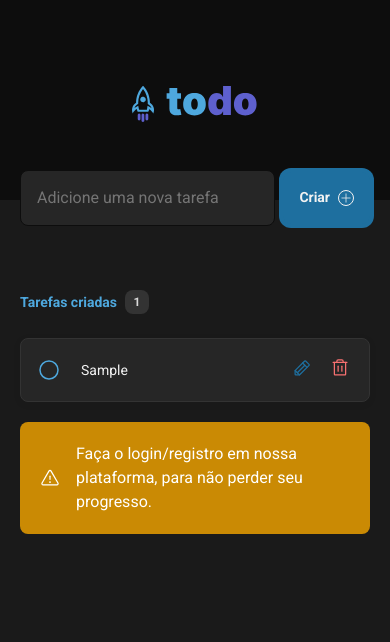
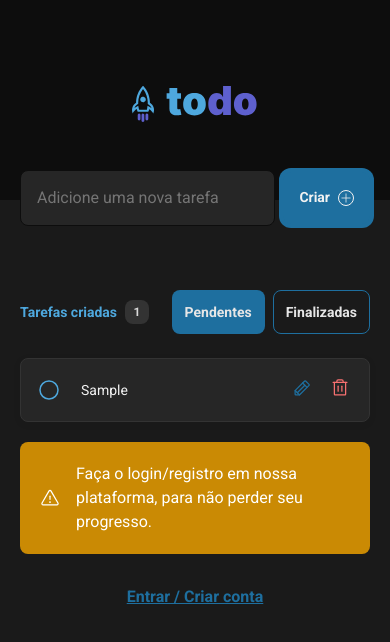
Before and after one commit to DuDupedrosa/rocket-list, a React (Vite) app: page / in a window 390 px wide. Both pictures are taken after typing "Sample" into the empty fields and a click on the button "Criar". Shown: the top 642 px of the page. Built offline with nearby package versions, Linux system fonts and the light colour scheme; a web font is replaced by a local one.

Commit message:
fechando fluxo completo de tasks + mobile

```diff
--- a/src/components/task/AddNewTask.tsx
+++ b/src/components/task/AddNewTask.tsx
@@ -19,6 +19,7 @@ import * as style from './style/AddNewTaskStyle';
 import LoadingSpinner from '../ui/loadingSpinner';
 import PageSpinner from '../ui/PageSpinner';
 import NewTaskBoxLogged from './NewTaskBoxLogged';
+import { useNavigate } from 'react-router-dom';
 
 function addNewTask() {
   const [tasksList, setTasksList] = useState<CreateTaskType[] | []>([]);
@@ -38,6 +39,8 @@ function addNewTask() {
   const [editTaskLoading, setEditTaskLoading] = useState<boolean>(false);
   const [deleteTaskLoading, setDeleteTaskLoading] = useState<boolean>(false);
   const [addNewTaskLoading, setAddNewTaskLoading] = useState<boolean>(false);
+  const navigate = useNavigate();
+  const [completeTaskDialog, setCompleteTaskDialog] = useState<boolean>(false);
 
   function handleEditTask(task: CreatedTask) {
     setTaskToEdit(task);
@@ -49,7 +52,11 @@ function addNewTask() {
     setDeleteDialog(true);
   }
 
-  async function handleSubmitEditTask() {
+  async function handleSubmitEditTask({
+    completeTask,
+  }: {
+    completeTask: boolean;
+  }) {
     setEditTaskLoading(true);
 
     try {
@@ -59,13 +66,19 @@ function addNewTask() {
       let payload = {
         userId,
         value,
-        status,
+        status: completeTask ? taskStatusEnum.COMPLETED : status,
         id,
       };
 
       const { data } = await http.put('/task', payload);
 
-      setEditDialog(false);
+      if (completeTask) {
+        setCompleteTaskDialog(false);
+      } else {
+        setEditDialog(false);
+      }
+
+      setTaskToEdit(null);
       await getTask({ status: status, userId: userId });
     } catch (err: unknown) {
       if (err instanceof AxiosError) {
@@ -168,6 +181,7 @@ function addNewTask() {
   async function addNewTask() {
     if (!user) return;
     setAddNewTaskLoading(true);
+    setAlertOfLimite(false);
 
     let payload: CreateTaskType = {
       value: task,
@@ -181,9 +195,26 @@ function addNewTask() {
       await getTask({ status: taskStatusEnum.PENDING, userId: user.id });
     } catch (err: unknown) {
       if (err instanceof AxiosError) {
+        let status: number;
+
+        if (err.response) {
+          status = err.response.status;
+
+          if (status === errorStatusEnum.BAD_REQUEST) {
+            if (err.response.data.message === 'max_limit_five_tasks') {
+              setAlertOfLimite(true);
+            }
+          }
+        }
       }
     }
     setAddNewTaskLoading(false);
+  }
+
+  async function handleChangeStatus(status: number) {
+    if (!user) return;
+
+    await getTask({ status, userId: user.id });
   }
 
   useEffect(() => {
@@ -213,6 +244,7 @@ function addNewTask() {
             value={task}
             border={true}
           />
+
           <style.FormTaskButtonSubmit
             loading={addNewTaskLoading}
             disabled={addNewTaskLoading}
@@ -230,9 +262,30 @@ function addNewTask() {
           </style.FormTaskButtonSubmit>
         </style.FormTask>
 
-        {!userLogged && <NewTaskHeader createdTaskCount={tasksList.length} />}
-        {userLogged && (
-          <NewTaskHeader createdTaskCount={tasksListLogged.length} />
+        <div>
+          {alertOfLimite && (
+            <style.TaskMaxAlertLogged>
+              <AlertComponent
+                onClose={() => setAlertOfLimite(false)}
+                size="md"
+                type={alertTypeEnum.WARNING}
+                message="Você pode ter 5 tarefas com status de pendente, finalize a tarefa para adicionar outras"
+              />
+            </style.TaskMaxAlertLogged>
+          )}
+        </div>
+
+        {!userLogged && (
+          <NewTaskHeader
+            createdTaskCount={tasksList.length}
+            onChangeStatus={() => console.log('desabilitar')}
+          />
+        )}
+        {userLogged && !addNewTaskLoading && (
+          <NewTaskHeader
+            createdTaskCount={tasksListLogged.length}
+            onChangeStatus={async (status) => await handleChangeStatus(status)}
+          />
         )}
 
         {!loading &&
@@ -271,6 +324,10 @@ function addNewTask() {
                     key={index}
                     handleEditTask={(e) => handleEditTask(e)}
                     handleDeleteTask={(e) => handleDeleteTask(e)}
+                    handleCompleteTask={(e) => {
+                      setCompleteTaskDialog(true);
+                      setTaskToEdit(e);
+                    }}
                   />
                 );
               })}
@@ -282,14 +339,15 @@ function addNewTask() {
                   size="md"
                 />
               )}
-              {alertOfLimite && userLogged && loading && (
-                <AlertComponent
-                  size="md"
-                  type={alertTypeEnum.WARNING}
-                  message="Você pode ter 5 tarefas com status de pendente, finalize a tarefa para adicionar outras"
-                />
-              )}
             </div>
+
+            {!userLogged && tasksList.length > 0 && (
+              <style.LoginCallback onClick={() => navigate('/auth')}>
+                <div>
+                  <span>Entrar / Criar conta</span>
+                </div>
+              </style.LoginCallback>
+            )}
           </style.TasksCardsContainer>
         )}
       </style.AddNewTaskContainer>
@@ -297,9 +355,10 @@ function addNewTask() {
       {/* dialogs */}
       {editDialog && taskToEdit && (
         <Dialog
+          isVisible={editDialog}
           loading={editTaskLoading}
           onClose={() => setEditDialog(false)}
-          onAction={() => handleSubmitEditTask()}
+          onAction={() => handleSubmitEditTask({ completeTask: false })}
           title="Editar"
           buttonEnDialog={{
             buttonActionText: 'Editar tarefa',
@@ -322,12 +381,41 @@ function addNewTask() {
 
       {deleteDialog && taskToDelete && (
         <DialogDelete
+          isVisible={deleteDialog}
           loading={deleteTaskLoading}
           text="Você tem certeza que deseja deletar está tarefa?"
           onAction={() => handleSubmitDeleteTask()}
           onClose={() => setDeleteDialog(false)}
         />
       )}
+
+      {completeTaskDialog && taskToEdit && (
+        <Dialog
+          isVisible={completeTaskDialog}
+          loading={editTaskLoading}
+          onClose={() => {
+            setCompleteTaskDialog(false);
+            setTaskToEdit(null);
+          }}
+          onAction={() => {
+            handleSubmitEditTask({ completeTask: true });
+          }}
+          title="Finalizar"
+          buttonEnDialog={{
+            buttonActionText: 'Sim, finalizar',
+            buttonCloseText: 'Não, cancelar',
+          }}
+        >
+          <style.TextConfirmCompleteTask>
+            <div>
+              <p>
+                Tem certeza que deseja finalizar essa tarefa? após mudar o
+                status você não vai conseguir alterar ele.
+              </p>
+            </div>
+          </style.TextConfirmCompleteTask>
+        </Dialog>
+      )}
     </div>
   );
 }
--- a/src/components/task/NewTaskBox.tsx
+++ b/src/components/task/NewTaskBox.tsx
@@ -32,9 +32,7 @@ function NewTaskBox({ task }: TaskProps) {
         />
       )}
 
-      <taskBoxStyled.NewTaskContent check={checkFinish}>
-        {task.value}
-      </taskBoxStyled.NewTaskContent>
+      <taskBoxStyled.NewTaskContent>{task.value}</taskBoxStyled.NewTaskContent>
 
       <taskBoxStyled.ActionsButtonsContainer>
         <taskBoxStyled.Buttons
--- a/src/components/task/NewTaskBoxLogged.tsx
+++ b/src/components/task/NewTaskBoxLogged.tsx
@@ -1,48 +1,60 @@
-import { Trash, CheckCircle, Circle, Pencil } from 'phosphor-react';
-import { useState } from 'react';
+import { Trash, CheckCircle, Circle, Pencil, Gear } from 'phosphor-react';
+import { useEffect, useState } from 'react';
 import { CreatedTask } from '../../types/task';
 import * as taskBoxStyled from './style/NewTaskStyle';
+import { taskStatusEnum } from '../../helpers/enums/task';
 
 interface TaskProps {
   task: CreatedTask;
   handleEditTask: (taskToEdit: CreatedTask) => void;
   handleDeleteTask: (taskToDelete: CreatedTask) => void;
+  handleCompleteTask: (taskToDelete: CreatedTask) => void;
 }
 
 function NewTaskBoxLogged({
   task,
   handleDeleteTask,
+  handleCompleteTask,
   handleEditTask,
 }: TaskProps) {
-  const [checkFinish, setCheckFinish] = useState(false);
+  const [disabled, setIsDisabled] = useState<boolean>(false);
 
+  useEffect(() => {
+    if (task !== null && task.status === taskStatusEnum.COMPLETED) {
+      setIsDisabled(true);
+    } else {
+      setIsDisabled(false);
+    }
+  }, [task]);
   return (
     <taskBoxStyled.NewTaskBoxContainer>
-      {checkFinish ? (
-        <CheckCircle
-          width={24}
-          height={24}
-          color="#4ea8de"
-          cursor="pointer"
-          onClick={() => setCheckFinish(false)}
+      <taskBoxStyled.ButtonCompleteTask
+        onClick={() => {
+          if (!disabled) {
+            handleCompleteTask(task);
+          }
+        }}
+        disabled={disabled}
+      >
+        <Gear
+          data-test="NewTaskBox:ButtonCompleteTask"
+          width={20}
+          height={20}
         />
-      ) : (
-        <Circle
-          data-test="NewTaskBox:ButtonCompleteTask"
-          width={24}
-          height={24}
-          color="#4ea8de"
-          cursor="pointer"
-          onClick={() => setCheckFinish(true)}
-        />
-      )}
+      </taskBoxStyled.ButtonCompleteTask>
 
-      <taskBoxStyled.NewTaskContent check={checkFinish}>
-        {task.value}
-      </taskBoxStyled.NewTaskContent>
+      <taskBoxStyled.NewTaskContent>{task.value}</taskBoxStyled.NewTaskContent>
 
       <taskBoxStyled.ActionsButtonsContainer>
-        <taskBoxStyled.Buttons onClick={() => handleEditTask(task)} svg="edit">
+        <taskBoxStyled.Buttons
+          disabled={disabled}
+          onClick={() => {
+            if (!disabled) {
+              handleEditTask(task);
+            }
+          }}
+          svg="edit"
+        >
           <div>
             <Pencil size={24} />
           </div>
@@ -50,7 +62,9 @@ function NewTaskBoxLogged({
         <taskBoxStyled.Buttons
           svg="delete"
           data-test="NewTaskBox:ButtonDeleteTask"
-          onClick={() => handleDeleteTask(task)}
+          onClick={() => {
+            handleDeleteTask(task);
+          }}
         >
           <div>
             <Trash size={24} />
--- a/src/components/task/NewTaskHeader.tsx
+++ b/src/components/task/NewTaskHeader.tsx
@@ -1,4 +1,8 @@
 import styled from 'styled-components';
+import Button from '../ui/buttons/Button';
+import { useEffect, useState } from 'react';
+import { taskStatusEnum } from '../../helpers/enums/task';
+import { TaskStatusEnumType } from '../../types/task';
 
 const NewTasHeaderkContainer = styled.div`
   max-width: 700px;
@@ -54,11 +58,20 @@ const TaskFinishedText = styled.p`
   gap: 0.5rem;
 `;
 
-interface headerProps {
+const ButtonsContainer = styled.div`
+  display: flex;
+  align-items: center;
+  gap: 8px;
+`;
+
+interface HeaderProps {
   createdTaskCount: number;
+  onChangeStatus: (status: number) => void;
 }
 
-function NewTask({ createdTaskCount }: headerProps) {
+function NewTask({ createdTaskCount, onChangeStatus }: HeaderProps) {
+  const [status, setStatus] = useState<number>(taskStatusEnum.PENDING);
+
   return (
     <NewTasHeaderkContainer>
       <HeaderNewTask>
@@ -68,6 +81,31 @@ function NewTask({ createdTaskCount }: headerProps) {
             {createdTaskCount}
           </TaskCreatedFoolbackCount>
         </TaskCreatedFollback>
+
+        <ButtonsContainer>
+          <Button
+            onClick={() => {
+              setStatus(taskStatusEnum.PENDING);
+              onChangeStatus(taskStatusEnum.PENDING);
+            }}
+            fontSize="14px"
+            borderColor={status === taskStatusEnum.COMPLETED ? '#1E6F9F' : ''}
+            bg={status === taskStatusEnum.COMPLETED ? 'transparent' : '#1E6F9F'}
+          >
+            Pendentes
+          </Button>
+          <Button
+            onClick={() => {
+              setStatus(taskStatusEnum.COMPLETED);
+              onChangeStatus(taskStatusEnum.COMPLETED);
+            }}
+            fontSize="14px"
+            bg={status === taskStatusEnum.PENDING ? 'transparent' : '#1E6F9F'}
+            borderColor={status === taskStatusEnum.PENDING ? '#1E6F9F' : ''}
+          >
+            Finalizadas
+          </Button>
+        </ButtonsContainer>
       </HeaderNewTask>
     </NewTasHeaderkContainer>
   );
--- a/src/components/task/style/AddNewTaskStyle.ts
+++ b/src/components/task/style/AddNewTaskStyle.ts
@@ -1,5 +1,6 @@
 import styled from 'styled-components';
 import { fadeInLeft } from '../../../style/styled-components/Animation';
+import { mediaQueries } from '../../../helpers/breakPoints';
 
 export const AddNewTaskContainer = styled.div`
   padding: 0 20px;
@@ -178,3 +179,67 @@ export const Label = styled.label`
   margin-left: 4px;
   display: flex;
 `;
+
+export const LoginCallback = styled.span`
+  div {
+    display: flex;
+    align-items: center;
+    justify-content: center;
+    flex-direction: column;
+
+    span {
+      text-align: center;
+      margin-top: 20px;
+      font-size: 16px;
+      font-weight: bold;
+      text-decoration: underline;
+      color: var(--mainBlue);
+      cursor: pointer;
+      display: flex;
+      flex-direction: column;
+      align-items: center;
+      justify-content: center;
+      padding: 4px;
+      padding-left: 12px;
+      padding-right: 12px;
+      border-radius: 4px;
+      transition: 0.4s;
+      height: 44px;
+
+      :hover {
+        background-color: var(--mainBlue);
+        color: var(--light);
+      }
+    }
+  }
+`;
+
+export const TextConfirmCompleteTask = styled.div`
+  div {
+    margin-top: 12px;
+    display: flex;
+    align-items: center;
+    flex-direction: column;
+    justify-content: center;
+
+    p {
+      font-size: 16px;
+      font-weight: 600;
+      color: var(--gray-100);
+      text-align: center;
+      max-width: 420px;
+      line-height: 1.5;
+    }
+
+    @media ${mediaQueries.md} {
+      font-size: 18px;
+    }
+  }
+`;
+
+export const TaskMaxAlertLogged = styled.div`
+  max-width: 700px;
+  margin-left: auto;
+  margin-right: auto;
+  margin-bottom: 32px;
+`;
--- a/src/components/task/style/NewTaskStyle.ts
+++ b/src/components/task/style/NewTaskStyle.ts
@@ -25,26 +25,34 @@ export const NewTaskContent = styled.p`
   font-size: 0.875rem;
   line-height: 1.4;
   color: #f2f2f2;
-  text-decoration: ${(p: TaskFinish) => (p.check ? 'line-through' : 'none')};
 `;
 
+interface ButtonsProps {
+  svg: 'delete' | 'edit';
+  disabled?: boolean;
+}
 export const Buttons = styled.div`
   div {
     svg {
       width: 20px;
       height: 20px;
-      cursor: pointer;
-      color: ${({ svg }: { svg: 'delete' | 'edit' }) =>
+      cursor: ${({ disabled }: ButtonsProps) =>
+        disabled ? 'not-allowed' : 'pointer'};
+      color: ${({ svg }: ButtonsProps) =>
         svg === 'delete' ? 'var(--red-400)' : 'var(--mainBlue)'};
+      opacity: ${({ disabled }: ButtonsProps) => (disabled ? 0.2 : 1)};
     }
 
     padding: 2px;
     border-radius: 4px;
     transition: 0.3s;
     border: 1px solid transparent;
-    cursor: pointer;
+    cursor: ${({ disabled }: ButtonsProps) =>
+      disabled ? 'not-allowed' : 'pointer'};
+
     :hover {
-      border-color: var(--gray-300);
+      border-color: ${({ disabled }: ButtonsProps) =>
+        disabled ? 'transparent' : 'var(--gray-300)'};
     }
   }
 `;
@@ -54,3 +62,23 @@ export const ActionsButtonsContainer = styled.div`
   align-items: center;
   gap: 12px;
 `;
+
+interface ButtonCompleteTaskProps {
+  disabled?: boolean;
+}
+export const ButtonCompleteTask = styled.div`
+  svg {
+    width: 20px;
+    height: 20px;
+    cursor: ${({ disabled }: ButtonCompleteTaskProps) =>
+      disabled ? 'not-allowed' : 'pointer'};
+    color: var(--mainBlue);
+    transition: 0.3s;
+    opacity: ${({ disabled }: ButtonCompleteTaskProps) => (disabled ? 0.2 : 1)};
+
+    :hover {
+      color: ${({ disabled }: ButtonCompleteTaskProps) =>
+        disabled ? 'var(--mainBlue)' : 'var(--green-600)'};
+    }
+  }
+`;
--- a/src/components/ui/Dialog.tsx
+++ b/src/components/ui/Dialog.tsx
@@ -1,10 +1,12 @@
 import { X, XCircle } from 'phosphor-react';
 import styled from 'styled-components';
 import LoadingSpinner from './loadingSpinner';
+import { mediaQueries } from '../../helpers/breakPoints';
+import { useEffect } from 'react';
 
 const DialogContainer = styled.div`
   width: 100%;
-  min-height: 100vh;
+  min-height: 100dvh;
   position: absolute;
   top: 0;
   display: grid;
@@ -14,7 +16,9 @@ const DialogContainer = styled.div`
 
 const DialogCard = styled.div`
   padding: 24px;
-  min-width: 520px;
+  margin-left: 20px;
+  margin-right: 20px;
+  min-width: 320px;
   min-height: 320px;
   background-color: var(--gray-600);
   border: 1px solid var(--gray-300);
@@ -23,6 +27,14 @@ const DialogCard = styled.div`
   z-index: 9999999999px;
   display: flex;
   flex-direction: column;
+
+  @media ${mediaQueries.md} {
+    min-width: 520px;
+  }
+
+  @media ${mediaQueries.sm} {
+    min-width: 384px;
+  }
 `;
 
 const Header = styled.div`
@@ -35,9 +47,13 @@ const Header = styled.div`
   margin-bottom: 32px;
 
   h4 {
-    font-size: 24px;
+    font-size: 20px;
     font-weight: 600;
     color: var(--gray-100);
+
+    @media ${mediaQueries.md} {
+      font-size: 24px;
+    }
   }
 
   svg {
@@ -64,7 +80,7 @@ const ButtonActionContainer = styled.div`
 
 const ButtonAction = styled.button`
   border-radius: 8px;
-  height: 44px;
+  height: 38px;
   color: var(--gray-100);
   font-size: 16px;
   font-weight: normal;
@@ -96,6 +112,11 @@ const ButtonAction = styled.button`
         outline ? 'transparent' : 'var(--mainBlue)'};
     }
   }
+
+  @media ${mediaQueries.md} {
+    font-size: 16px;
+    height: 44px;
+  }
 `;
 
 const ContentContainer = styled.div`
@@ -113,11 +134,13 @@ function Dialog({
   children,
   loading,
   buttonEnDialog,
+  isVisible,
   onClose,
   onAction,
 }: {
   title: string;
   children: React.ReactNode;
+  isVisible: boolean;
   onClose?: () => void;
   onAction?: () => void;
   buttonEnDialog?: {
@@ -126,6 +149,21 @@ function Dialog({
   };
   loading?: boolean;
 }) {
+  useEffect(() => {
+    if (isVisible) {
+      document.body.style.overflow = 'hidden';
+      window.scrollTo(0, 0);
+    } else {
+      document.body.style.overflow = 'auto';
+    }
+
+    return () => {
+      document.body.style.overflow = 'auto';
+    };
+  }, [isVisible]);
+
+  if (!isVisible) return null;
+
   return (
     <DialogContainer>
       <DialogCard>
--- a/src/components/ui/DialogDelete.tsx
+++ b/src/components/ui/DialogDelete.tsx
@@ -1,15 +1,21 @@
 import styled from 'styled-components';
 import Dialog from './Dialog';
+import { mediaQueries } from '../../helpers/breakPoints';
 
 const TextConfirmDelete = styled.div`
   div {
     margin-top: 12px;
 
     p {
-      font-size: 20px;
+      font-size: 16px;
       font-weight: 600;
       color: var(--gray-100);
       text-align: center;
+      line-height: 1.5;
+    }
+
+    @media ${mediaQueries.md} {
+      font-size: 20px;
     }
   }
 `;
@@ -19,14 +25,17 @@ function DialogDelete({
   loading,
   onClose,
   onAction,
+  isVisible,
 }: {
   text: string;
   loading: boolean;
+  isVisible: boolean;
   onClose: () => void;
   onAction: () => void;
 }) {
   return (
     <Dialog
+      isVisible={isVisible}
       loading={loading}
       title="Deletar"
       onClose={() => onClose()}
--- a/src/components/ui/buttons/Button.tsx
+++ b/src/components/ui/buttons/Button.tsx
@@ -12,6 +12,7 @@ interface ButtonComponentProps {
   fontWeight?: string;
   loading?: boolean;
   radius?: string;
+  borderColor?: string;
 }
 
 const ButtonComponent = styled.button`
@@ -36,6 +37,11 @@ const ButtonComponent = styled.button`
   transition: 0.3s;
   width: 100%;
   justify-content: center;
+  padding-left: 12px;
+  padding-right: 12px;
+  border: 1px solid
+    ${({ borderColor }: ButtonComponentProps) =>
+      borderColor ? borderColor : 'transparent'};
 
   svg {
     width: ${({ svgW }: ButtonComponentProps) => (svgW ? svgW : '24px')};
@@ -77,6 +83,7 @@ interface ButtonProps {
   fontSize?: string;
   fontWeight?: string;
   radius?: string;
+  borderColor?: string;
 }
 function Button({
   loading,
@@ -92,6 +99,7 @@ function Button({
   fontSize,
   fontWeight,
   radius,
+  borderColor,
 }: ButtonProps) {
   return (
     <ButtonComponent
@@ -107,6 +115,7 @@ function Button({
       type="submit"
       disabled={loading || disabled}
       loading={loading}
+      borderColor={borderColor}
       onClick={() => {
         if (onClick) onClick();
       }}
--- a/src/main.tsx
+++ b/src/main.tsx
@@ -58,6 +58,7 @@ a {
 text-decoration: none;
 display: inline-block;
 }
+
 `;
 
 ReactDOM.createRoot(document.getElementById('root') as HTMLElement).render(
--- a/src/types/task.ts
+++ b/src/types/task.ts
@@ -14,3 +14,8 @@ export type CreatedTask = {
   updateAt: string;
   updateBy: string;
 };
+
+export type TaskStatusEnumType = {
+  PENDING: 1;
+  COMPLETED: 2;
+};
```
